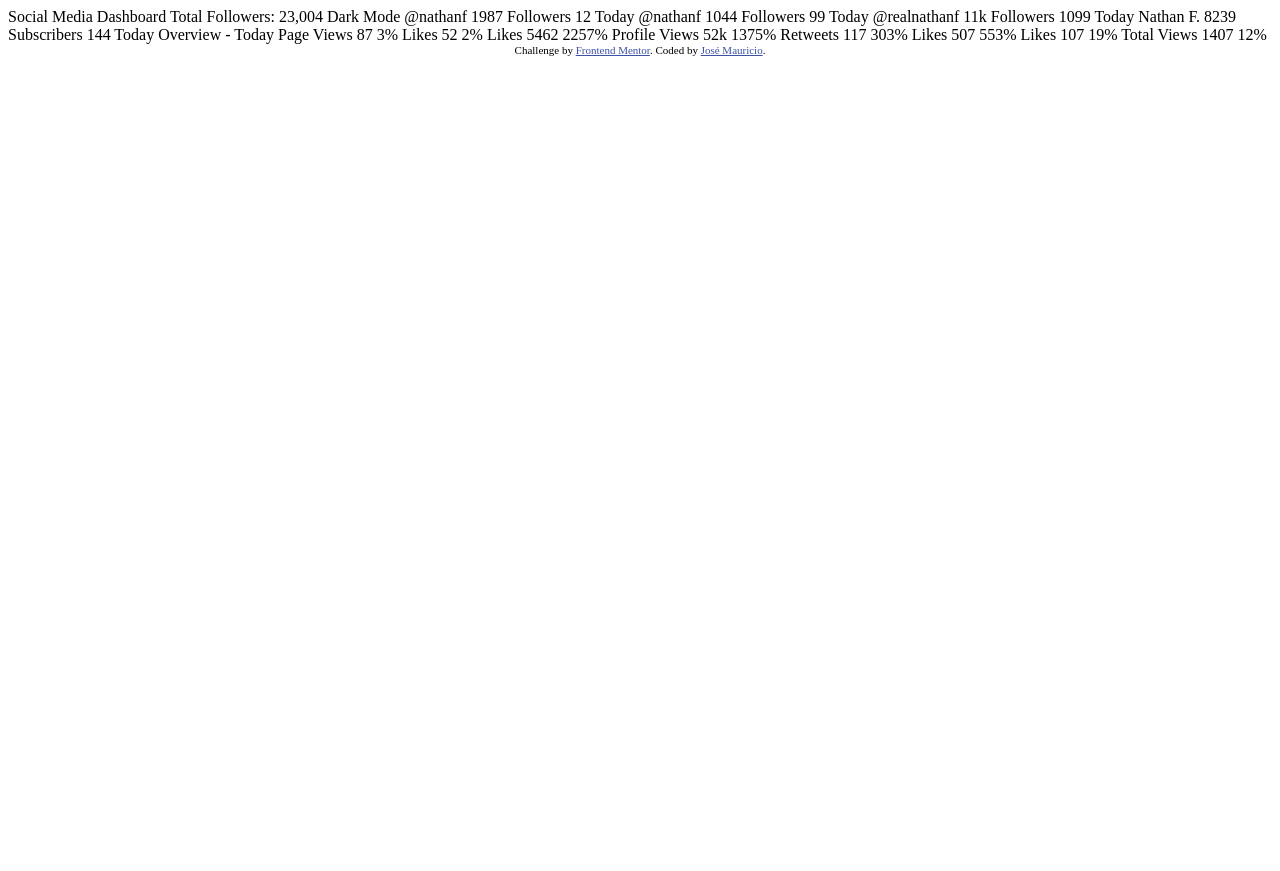
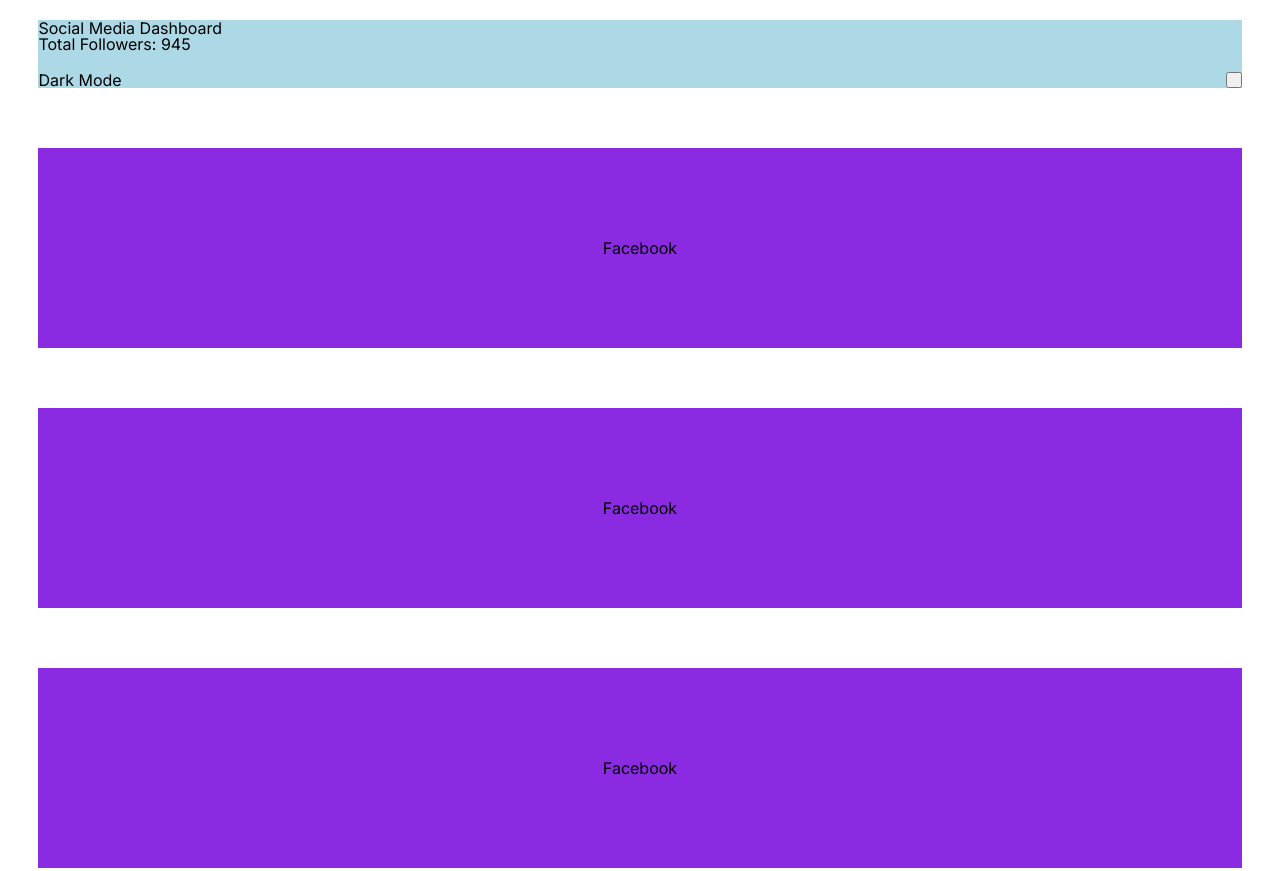
Before and after one commit to jmauricioaferreira/social-media-dashboard, a plain HTML site: page index.html in a window 1280 px wide. Shown: the top 871 px of the page. Before the commit the page ends 800 px from the top, so only its background shows below. Drawn offline with Linux system fonts and the light colour scheme.

Commit message:
criando os containers de cada social media

```diff
--- /dev/null
+++ b/css/reset.css
@@ -0,0 +1,48 @@
+/* http://meyerweb.com/eric/tools/css/reset/
+   v2.0 | 20110126
+   License: none (public domain)
+*/
+
+html, body, div, span, applet, object, iframe,
+h1, h2, h3, h4, h5, h6, p, blockquote, pre,
+a, abbr, acronym, address, big, cite, code,
+del, dfn, em, img, ins, kbd, q, s, samp,
+small, strike, strong, sub, sup, tt, var,
+b, u, i, center,
+dl, dt, dd, ol, ul, li,
+fieldset, form, label, legend,
+table, caption, tbody, tfoot, thead, tr, th, td,
+article, aside, canvas, details, embed,
+figure, figcaption, footer, header, hgroup,
+menu, nav, output, ruby, section, summary,
+time, mark, audio, video {
+	margin: 0;
+	padding: 0;
+	border: 0;
+	font-size: 100%;
+	font: inherit;
+	vertical-align: baseline;
+}
+/* HTML5 display-role reset for older browsers */
+article, aside, details, figcaption, figure,
+footer, header, hgroup, menu, nav, section {
+	display: block;
+}
+body {
+	line-height: 1;
+}
+ol, ul {
+	list-style: none;
+}
+blockquote, q {
+	quotes: none;
+}
+blockquote:before, blockquote:after,
+q:before, q:after {
+	content: '';
+	content: none;
+}
+table {
+	border-collapse: collapse;
+	border-spacing: 0;
+}
--- a/css/styles.css
+++ b/css/styles.css
@@ -0,0 +1,49 @@
+
+header .container {
+    display: flex;
+    flex-direction: column;
+    background-color: lightblue;
+    margin-top: 20px;
+}
+
+.visual {
+    display: flex;
+    flex-direction: row;
+    justify-content: space-between;
+    padding-top: 20px;
+}
+
+
+body {
+    font-family: 'Inter', sans-serif;
+}
+
+.container {
+    width: 94%;
+    margin: 0 auto;
+}
+
+.social-medias {
+    display: flex;
+    flex-direction: column;
+    text-align: center;
+}
+
+.informacao-medias li {
+    display: flex;
+    flex-direction: column;
+    height: 200px;
+    background-color: blueviolet;
+    margin-top: 5%;
+    justify-content: space-around;
+}
+
+.attribution {
+    font-size: 11px;
+    text-align: center;
+
+}
+
+.attribution a {
+    color: hsl(228, 45%, 44%);
+}
--- a/index.html
+++ b/index.html
@@ -2,81 +2,39 @@
 <html lang="en">
 <head>
   <meta charset="UTF-8">
-  <meta name="viewport" content="width=device-width, initial-scale=1.0"> <!-- displays site properly based on user's device -->
+  <meta name="viewport" content="width=device-width, initial-scale=1.0">
 
-  <link rel="icon" type="image/png" sizes="32x32" href="./images/favicon-32x32.png">
+  <link href="https://fonts.googleapis.com/css2?family=Inter:wght@400;700&display=swap" rel="stylesheet">
+
+  <link rel="stylesheet" href="css/reset.css" >
+  <link rel="stylesheet" href="css/styles.css" >
 
   <title>Frontend Mentor | [Mauricio]</title>
 
-  <!-- Feel free to remove these styles or customise in your own stylesheet 👍 -->
-  <style>
-    .attribution { font-size: 11px; text-align: center; }
-    .attribution a { color: hsl(228, 45%, 44%); }
-  </style>
 </head>
 <body>
+  <header>
+    <div class="container">
+      <h1>Social Media Dashboard</h1>
+    <p>Total Followers: 945</p>
+    <div class="visual">
+      <h3>Dark Mode</h3>
+      <button class="troca-visual"></button>
+    </div>
+    </div>
+  </header>
+  <div class="container">
+    <div class="social-medias">
+      <ul class="informacao-medias">
+        <li>Facebook</li>
+        <li>Facebook</li>
+        <li>Facebook</li>
+        <li>Facebook</li>
+      </ul>
 
-  Social Media Dashboard
-  Total Followers: 23,004
+    </div>
 
-  Dark Mode
-
-
-  @nathanf
-  1987
-  Followers
-  12 Today
-
-  @nathanf
-  1044
-  Followers
-  99 Today
-
-  @realnathanf
-  11k
-  Followers
-  1099 Today
-
-  Nathan F.
-  8239
-  Subscribers
-  144 Today
-
-
-
-  Overview - Today
-
-  Page Views
-  87
-  3%
-
-  Likes
-  52
-  2%
-
-  Likes
-  5462
-  2257%
-
-  Profile Views
-  52k
-  1375%
-
-  Retweets
-  117
-  303%
-
-  Likes
-  507
-  553%
-
-  Likes
-  107
-  19%
-
-  Total Views
-  1407
-  12%
+  </div>
 
   <div class="attribution">
     Challenge by <a href="https://www.frontendmentor.io?ref=challenge" target="_blank">Frontend Mentor</a>.
```
Also changed, not shown: design/mobile-design-dark.jpg.
